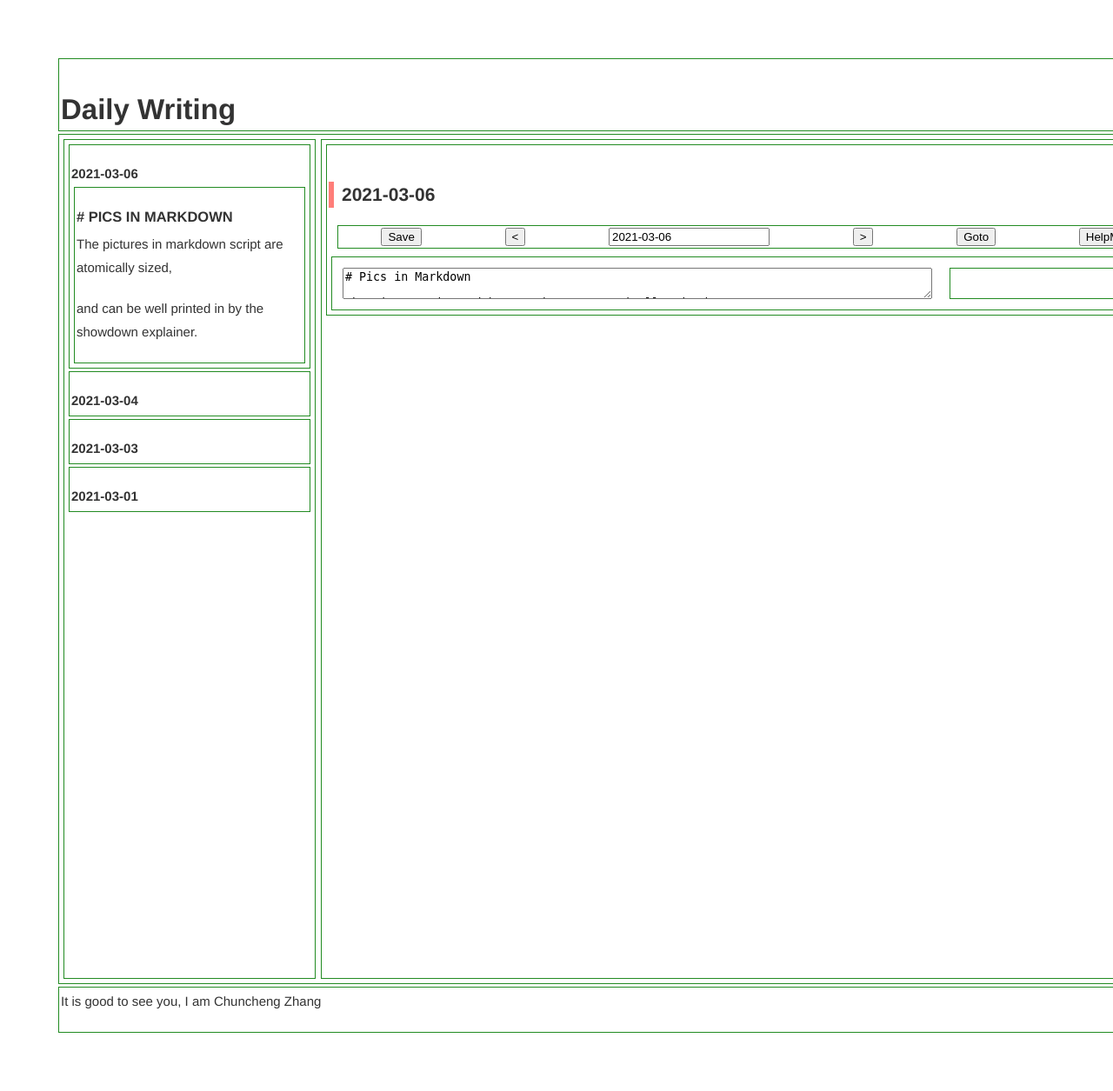
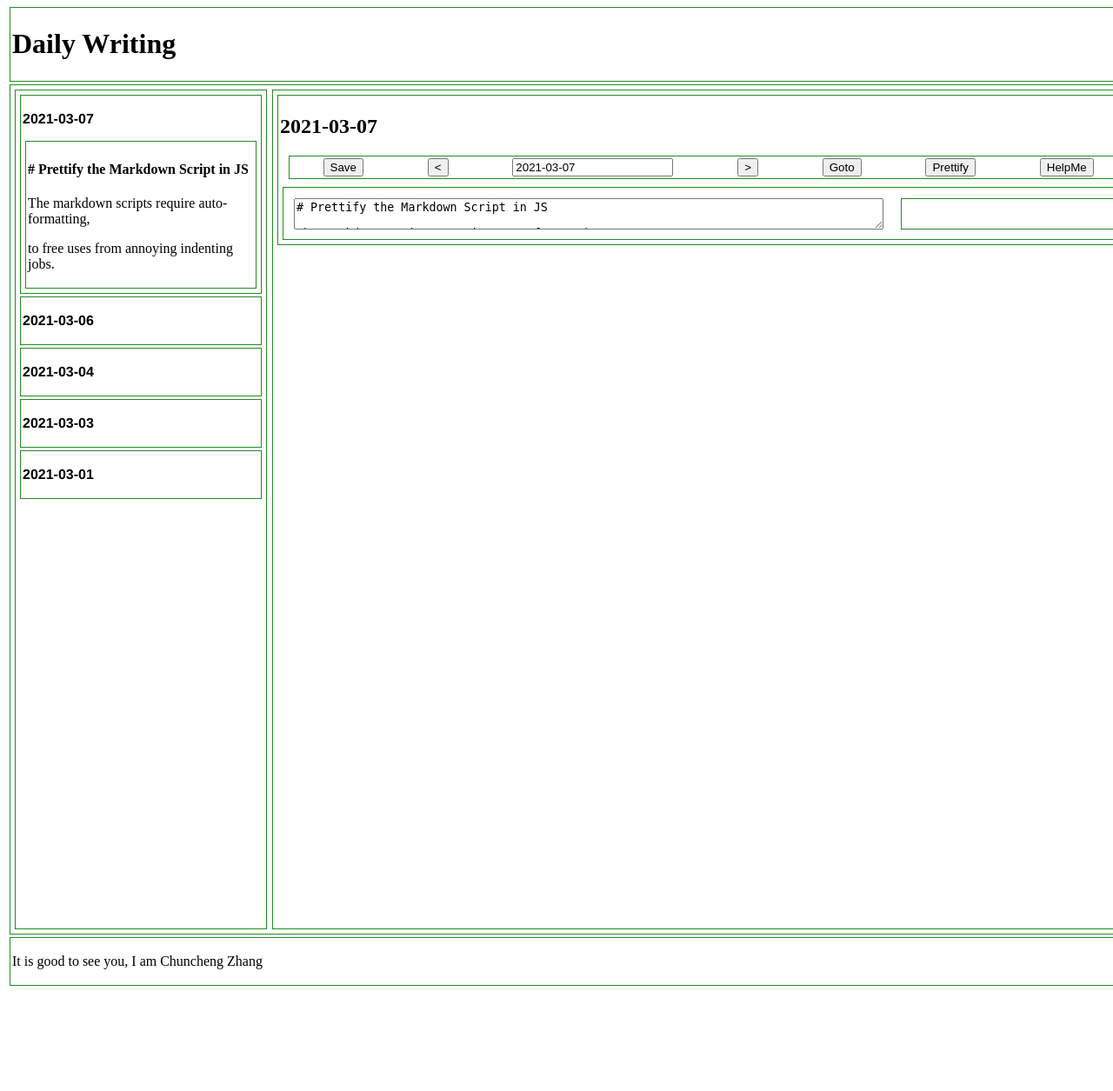
Before and after one commit to listenzcc/BlogServer, a Django app: page / in a window 1280 px wide; the page is wider, and only the part inside the window is pictured. Shown: that part at 87% size. After the commit the page ends 1134 px from the top of that part, so only its background shows below. Run offline with Django 3.2, Linux system fonts and the light colour scheme; some libraries are stand-ins or nearby versions.

Commit message:
Add autoformat of md.
The prettier's markdown formatter is used.

````diff
--- a/blogServer/statics/css/sspai.css
+++ /dev/null
@@ -1,317 +0,0 @@
-/* Sspai Web Theme A theme to [sspai](ssp.ai) default theme. Developed by Codegass(wchweichenhao@gmial.com) & Yves(yves@sspai.com) Download Cuto on the App Store and Google Play! */
-
-body {
-    font-size: 15px;
-    color: #333;
-    background: #fff;
-    font-family: Helvetica, Arial, "PingFang SC", "Microsoft YaHei", "WenQuanYi Micro Hei", "tohoma,sans-serif";
-    margin: 0;
-    padding: 5%;
-}
-
-h1 {
-    font-size: 2.2em;
-    font-weight: 700;
-    line-height: 1.1;
-    padding-top: 16px;
-    margin-bottom: 4px;
-}
-
-h2,
-h3,
-h4,
-h5,
-h6 {
-    line-height: 1.5em;
-    margin-top: 2.2em;
-    margin-bottom: 4px;
-}
-
-h2 {
-    font-size: 1.4em;
-    margin: 40px 10px 20px 0;
-    padding-left: 9px;
-    border-left: 6px solid #ff7e79;
-    font-weight: 700;
-    line-height: 1.4;
-}
-
-h3 {
-    font-weight: 700;
-    font-size: 1.2em;
-    line-height: 1.4;
-    margin: 10px 0 5px;
-    padding-top: 10px;
-}
-
-h4 {
-    font-weight: 700;
-    text-transform: uppercase;
-    font-size: 1.1em;
-    line-height: 1.4;
-    margin: 10px 0 5px;
-    padding-top: 10px
-}
-
-h5,
-h6 {
-    font-size: .9em;
-}
-
-h5 {
-    font-weight: bold;
-    text-transform: uppercase;
-}
-
-h6 {
-    font-weight: normal;
-    color: #AAA;
-}
-
-img {
-    width: 100%;
-    border-radius: 5px;
-    display: block;
-    margin-bottom: 15px;
-    height: auto;
-}
-
-dl,
-ol,
-ul {
-    margin-top: 12px;
-    margin-bottom: 20px;
-    padding-left: 5%;
-    line-height: 1.8;
-}
-
-p {
-    margin: 0 0 20px;
-    padding: 0;
-    line-height: 1.8;
-}
-
-a {
-    color: #f22f27;
-    text-decoration: none;
-}
-
-a:hover {
-    color: #f55852;
-    text-decoration: underline;
-}
-
-a:focus {
-    outline-offset: -2px;
-}
-
-blockquote {
-    font-size: 1em;
-    font-style: normal;
-    padding: 30px 38px;
-    margin: 0 0 15px;
-    position: relative;
-    line-height: 1.8;
-    text-indent: 0;
-    border: none;
-    color: #888;
-}
-
-blockquote:before {
-    content: "“";
-    left: 12px;
-    top: 0;
-    color: #E0E0E0;
-    font-size: 4em;
-    font-family: Arial, serif;
-    line-height: 1em;
-    font-weight: 700;
-    position: absolute;
-}
-
-blockquote:after {
-    content: "”";
-    right: 12px;
-    bottom: -26px;
-    color: #E0E0E0;
-    font-size: 4em;
-    font-family: Arial, serif;
-    line-height: 1em;
-    font-weight: 700;
-    position: absolute;
-    bottom: -31px;
-}
-
-strong,
-dfn {
-    font-weight: 700;
-}
-
-em,
-dfn {
-    font-style: italic;
-    font-weight: 400;
-}
-
-del {
-    text-decoration: line-through;
-}
-
-
-/*code {font-size:90%;}*/
-
-
-/*pre {text-align:left; overflow-x: scroll; color: #257fa0; background: #f6f6f6; padding: 10pt 15pt; border-radius: 3px; border: solid 1px #e2e2e2;}*/
-
-pre {
-    margin: 0 0 10px;
-    font-size: 13px;
-    line-height: 1.42857;
-    word-break: break-all;
-    word-wrap: break-word;
-    border-radius: 4px;
-    white-space: pre-wrap;
-    display: block;
-    background: #f8f8f8;
-    padding: 10px 20px;
-    border: none;
-    margin-bottom: 25px;
-    color: #666;
-    font-family: Courier, sans-serif;
-}
-
-code {
-    color: #c7254e;
-    background-color: #f9f2f4;
-    border-radius: 4px;
-    font-family: Menlo, Monaco, Consolas, "Courier New", monospace;
-    padding: 2px 4px;
-    font-size: 90%;
-}
-
-p>code {
-    color: #c7264e;
-    background-color: #f9f2f4;
-    font-size: .95em;
-    border-radius: 3px;
-    -moz-border-radius: 3px;
-    -webkit-border-radius: 3px;
-}
-
-figure {
-    margin: 1em 0;
-}
-
-figcaption {
-    font-size: 0.75em;
-    padding: 0.5em 2em;
-    margin-bottom: 2em;
-}
-
-figure img {
-    margin-bottom: 0px;
-}
-
-hr {
-    margin-top: 20px;
-    margin-bottom: 20px;
-    border: 0;
-    border-top: 1px solid #eee;
-}
-
-ol p,
-ul p {
-    margin-bottom: 0px;
-}
-
-li {
-    margin-bottom: 0.75em;
-    margin-top: 0.75em;
-}
-
-ol#footnotes {
-    font-size: 0.95em;
-    padding-top: 1em;
-    margin-top: 1em;
-    margin-left: 0;
-    border-top: 1px solid #eaeaea;
-    counter-reset: footer-counter;
-    list-style: none;
-    color: #555;
-    padding-left: 5%;
-    margin: 20px 0;
-}
-
-ol#footnotes li {
-    margin-bottom: 10px;
-    margin-left: 16px;
-    font-weight: 400;
-    line-height: 2;
-    list-style-type: none;
-}
-
-ol#footnotes li:before {
-    content: counter(footer-counter) ". ";
-    counter-increment: footer-counter;
-    font-weight: 800;
-    font-size: .95em;
-}
-
-@keyframes highfade {
-    0% {
-        background-color: none;
-    }
-    20% {
-        background-color: yellow;
-    }
-    100% {
-        background-color: none;
-    }
-}
-
-@-webkit-keyframes highfade {
-    0% {
-        background-color: none;
-    }
-    20% {
-        background-color: yellow;
-    }
-    100% {
-        background-color: none;
-    }
-}
-
-a:target,
-ol#footnotes li:target,
-sup a:target {
-    animation-name: highfade;
-    animation-duration: 2s;
-    animation-iteration-count: 1;
-    animation-timing-function: ease-in-out;
-    -webkit-animation-name: highfade;
-    -webkit-animation-duration: 2s;
-    -webkit-animation-iteration-count: 1;
-    -webkit-animation-timing-function: ease-in-out;
-}
-
-a:target {
-    border: 0;
-    outline: 0;
-}
-
-animation-iteration-count: 1;
--webkit-animation-timing-function: ease-in-out;
-
-}
-a:target {
-    border: 0;
-    outline: 0;
-}
-tion-iteration-count: 1;
--webkit-animation-timing-function: ease-in-out;
-
-}
-a:target {
-    border: 0;
-    outline: 0;
-}
--- a/blogServer/statics/js/script.js
+++ b/blogServer/statics/js/script.js
@@ -46,6 +46,17 @@ function updateDetailViewer() {
     document.getElementById("detail-viewer").innerHTML = html;
 }
 
+// Format the contents of #detail-editor,
+// using the prettier with markdown plugin,
+// the formatted contents overwrite the #detail-editor's contents to close the cycle.
+function prettifyEditor() {
+    let text = document.getElementById("detail-editor").value;
+    document.getElementById("detail-editor").value = prettier.format(text, {
+        parser: "markdown",
+        plugins: prettierPlugins,
+    });
+}
+
 /* -----------------------------------------------------------------
    Date Operation
 
@@ -65,7 +76,7 @@ function updateDateLst() {
     let url = "/query/dateLst";
 
     // Update date list
-    d3.json(url).then(function(json) {
+    d3.json(url).then(function (json) {
         console.log(url, json);
         let panel = d3.select("#left-panel");
         panel.selectAll("div").data([]).exit().remove();
@@ -93,7 +104,7 @@ function updateDateLst() {
             // - All existing details will be removed;
             // - The detail will be added below the date entry,
             //   and in the detail-editor.
-            .on("click", function(e, d) {
+            .on("click", function (e, d) {
                 console.log("You've clicked", d);
                 DATE = d;
                 updateDate();
@@ -127,7 +138,7 @@ function offsetDate(offset) {
 function gotoDate() {
     let date = document.getElementById("input-date").value;
     let url = "/query/date/" + date;
-    d3.json(url).then(function(json) {
+    d3.json(url).then(function (json) {
         console.log(url, json);
         DATE = date;
         updateDateLst();
@@ -139,11 +150,12 @@ function gotoDate() {
 // the backend should save the md file accordingly.
 function postLatestEditor() {
     $.post(
-        "/post/date/" + DATE, {
+        "/post/date/" + DATE,
+        {
             content: document.getElementById("detail-editor").value,
             date: DATE,
         },
-        function(data, status) {
+        function (data, status) {
             console.log(data);
             status = data["Status"];
             alert(status);
@@ -171,14 +183,14 @@ function updateDate() {
     let div = d3.select(entry.parentElement);
     let url = "/query/date/" + DATE;
     console.log(entry, div, url);
-    d3.json(url).then(function(json) {
+    d3.json(url).then(function (json) {
         console.log(url, json);
         // Clear existing details
         d3.selectAll(".date-detail").data([]).exit().remove();
         // Update date name
         d3.select("#date-name")
             .text(DATE)
-            .on("click", function(e, d) {
+            .on("click", function (e, d) {
                 updateDate();
             });
         // Add the detail
--- a/blogServer/templates/index.html
+++ b/blogServer/templates/index.html
@@ -1,9 +1,11 @@
 <!DOCTYPE html>
 <html>
-
     <head>
         <meta charset="utf-8" />
         <title>Blog</title>
+
+        <script src="https://unpkg.com/prettier@2.2.1/standalone.js"></script>
+        <script src="https://unpkg.com/prettier@2.2.1/parser-markdown.js"></script>
 
         <script src="https://d3js.org/d3.v6.min.js"></script>
         <script src="https://cdn.bootcdn.net/ajax/libs/showdown/1.9.1/showdown.min.js"></script>
@@ -13,8 +15,7 @@
         <script src="/static/js/mdTemplate.js"></script>
 
         <link rel="stylesheet" href="/static/css/style.css" />
-    <link rel="stylesheet" href="/static/css/sspai.css" />
-    <!-- <link rel="stylesheet" href="/static/css/mdStyle.css" /> -->
+        <link rel="stylesheet" href="/static/css/mdStyle.css" />
 
         <style type="text/css">
             div#left-panel {
@@ -29,7 +30,8 @@
 
             h3.date-entry {
                 font-size: 1em;
-            font-family: "Franklin Gothic Medium", "Arial Narrow", Arial, sans-serif;
+                font-family: "Franklin Gothic Medium", "Arial Narrow", Arial,
+                    sans-serif;
             }
 
             textarea#detail-editor {
@@ -62,15 +64,43 @@
                 <div id="id-logo">
                     <h2 id="date-name">Date Logo</h2>
                     <div class="flex" id="control-bar">
-                    <input type="button" value="Save" onclick="postLatestEditor()" />
-                    <input type="button" value="<" onclick="offsetDate(-1)" />
+                        <input
+                            type="button"
+                            value="Save"
+                            onclick="postLatestEditor()"
+                        />
+                        <input
+                            type="button"
+                            value="<"
+                            onclick="offsetDate(-1)"
+                        />
                         <input type="text" id="input-date" />
-                    <input type="button" value=">" onclick="offsetDate(1)" />
-                    <input type="button" value="Goto" onclick="gotoDate()" />
-                    <input type="button" value="HelpMe" onclick="addTemplate()" />
+                        <input
+                            type="button"
+                            value=">"
+                            onclick="offsetDate(1)"
+                        />
+                        <input
+                            type="button"
+                            value="Goto"
+                            onclick="gotoDate()"
+                        />
+                        <input
+                            type="button"
+                            value="Prettify"
+                            onclick="prettifyEditor()"
+                        />
+                        <input
+                            type="button"
+                            value="HelpMe"
+                            onclick="addTemplate()"
+                        />
                     </div>
                     <div class="flex">
-                    <textarea id="detail-editor" oninput="updateDetailViewer()"></textarea>
+                        <textarea
+                            id="detail-editor"
+                            oninput="updateDetailViewer()"
+                        ></textarea>
                         <div id="detail-viewer" class="markdown-body"></div>
                     </div>
                 </div>
@@ -91,5 +121,4 @@
             updateDateLst();
         </script>
     </body>
-
 </html>
--- /dev/null
+++ b/mdFiles/2021-03-07.md
@@ -0,0 +1,39 @@
+# Prettify the Markdown Script in JS
+
+The markdown scripts require auto-formatting,
+to free uses from annoying indenting jobs.
+
+## Keywords
+
+Javascript, Markdown
+
+## Formatting using Prettier
+
+Currently, I would like to use prettier package, the URL is [https://prettier.io/docs/en/browser.html](https://prettier.io/docs/en/browser.html).
+
+Users should know the formatting of the table below is automatically formatted.
+
+| Head 1 | Head 2 | Head 3 |
+| ------ | :----: | ------ |
+| a      |   b    | c      |
+| d      |   e    | f      |
+| g      |   h    | i      |
+
+## How to Implement in JS
+
+```html
+// Imply the packages
+// Use prettier
+<script src="https://unpkg.com/prettier@2.2.1/standalone.js"></script>
+// Use markdown plugin
+<script src="https://unpkg.com/prettier@2.2.1/parser-markdown.js"></script>
+```
+
+```javascript
+// Format the [str]
+formattedValue = prettier.format(str, {
+    parser: "markdown",
+    plugins: prettierPlugins,
+});
+
+```
````
Also changed, not shown: blogServer/statics/css/style.css (+49 -0 lines). Lines whose indentation alone changed are shown as unchanged.
